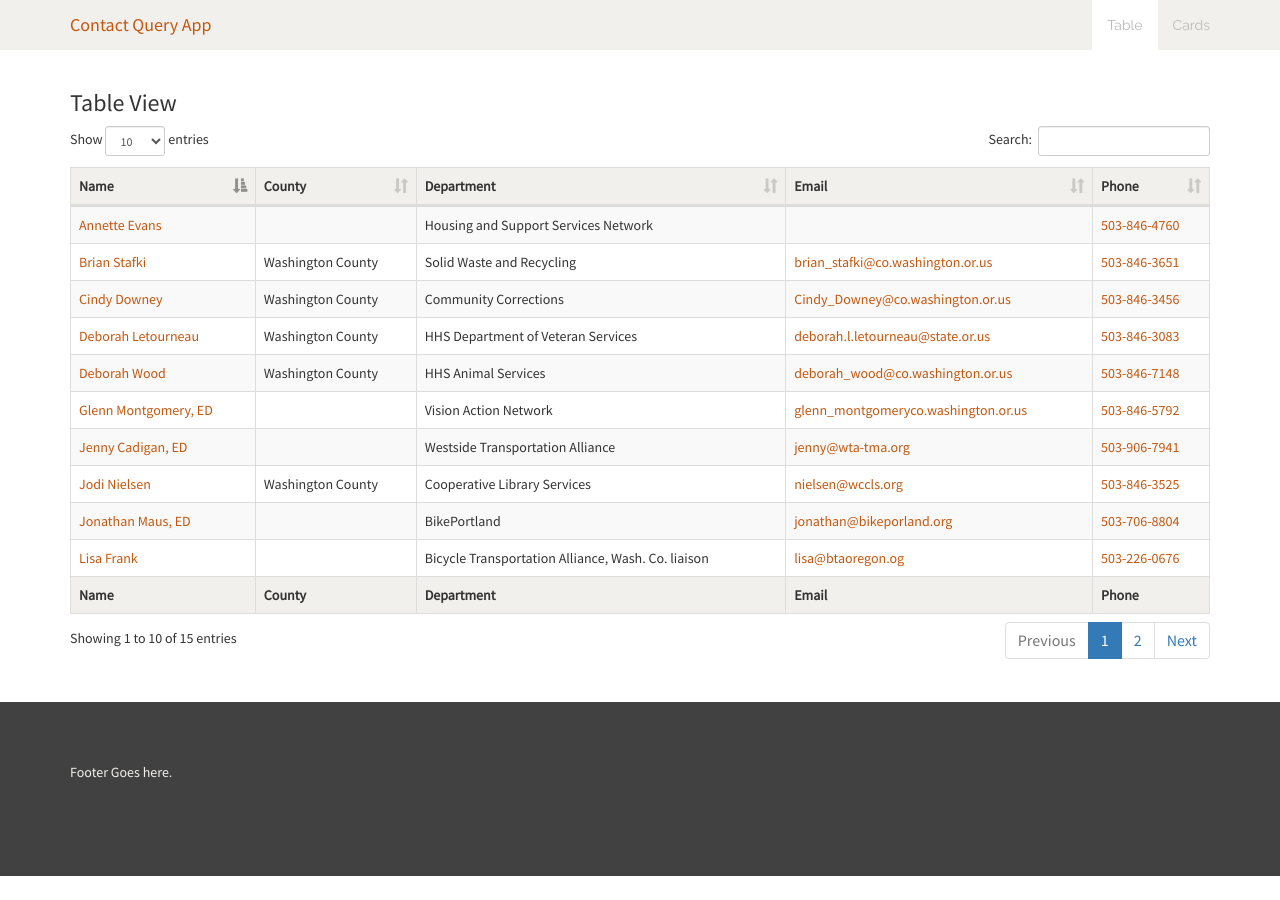
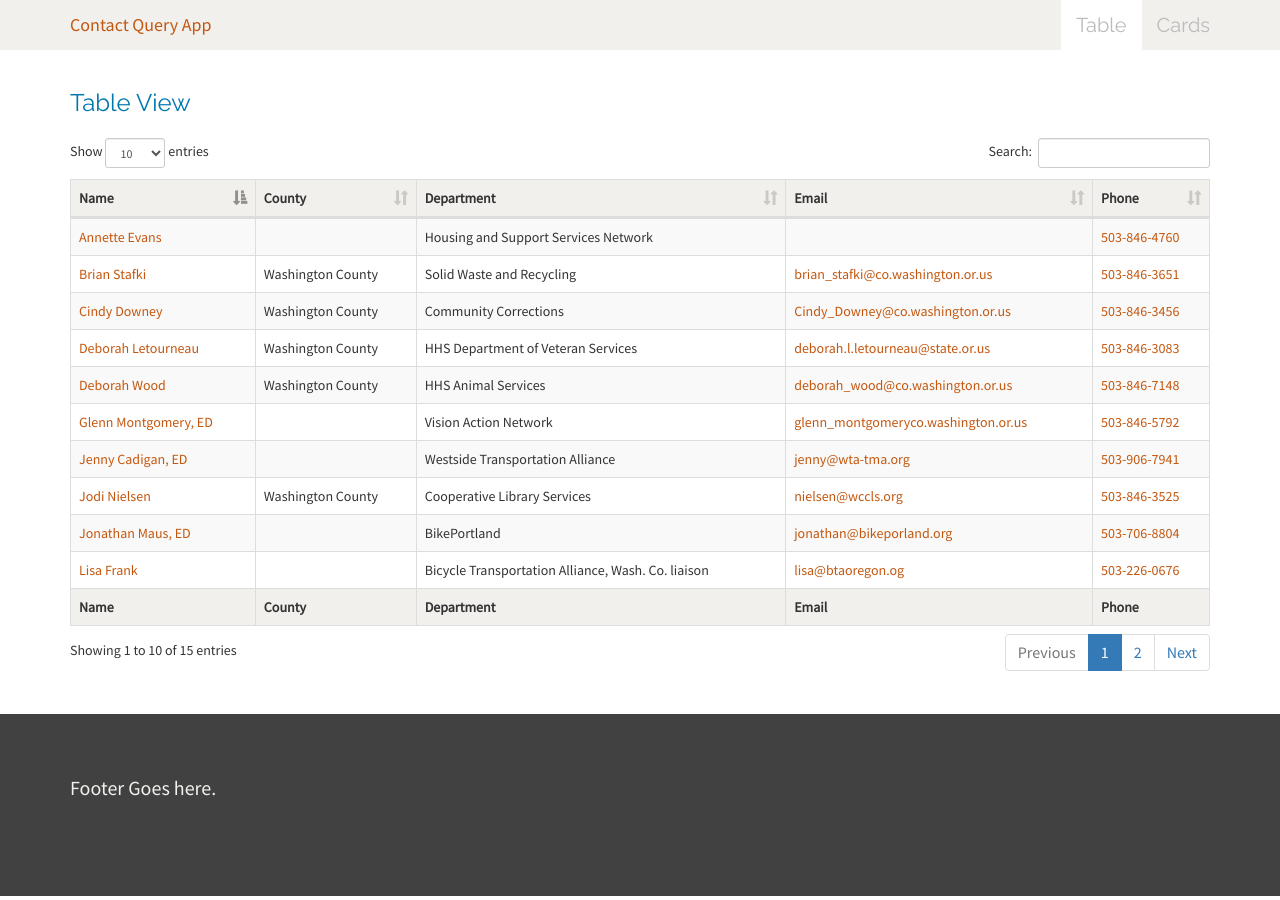
Before and after one commit to mock-up/subsite-contact-query, a Jekyll site: the page built from index.html, in a window 1280 px wide. Built offline with Jekyll 4.4.1, drawn with Linux system fonts in a browser that asks for light colours.

Commit message:
Changes the page title styling.  Removes copy from filter buttons.

```diff
--- /dev/null
+++ b/assets/css/custom.scss
@@ -0,0 +1,299 @@
+---
+---
+
+/* ~~~~~~~~~~~~~~~~~~~~~~~~~~~~~~~~~~~~~~~~~~~~~~~~~~~~~~~~~~~~~~~~~~~~~~~~~~ */
+/* fonts
+/* ~~~~~~~~~~~~~~~~~~~~~~~~~~~~~~~~~~~~~~~~~~~~~~~~~~~~~~~~~~~~~~~~~~~~~~~~~~ */
+@import url(http://fonts.googleapis.com/css?family=Source+Sans+Pro);
+@import url(http://fonts.googleapis.com/css?family=Raleway);
+@import url(http://fonts.googleapis.com/css?family=Inconsolata);
+
+/* ~~~~~~~~~~~~~~~~~~~~~~~~~~~~~~~~~~~~~~~~~~~~~~~~~~~~~~~~~~~~~~~~~~~~~~~~~~ */
+/* css resets
+/* ~~~~~~~~~~~~~~~~~~~~~~~~~~~~~~~~~~~~~~~~~~~~~~~~~~~~~~~~~~~~~~~~~~~~~~~~~~ */
+* { margin: 0; padding: 0; }
+
+html, body { height: 100%; }
+
+body { font-family: "Source Sans Pro", Arial, Helvetica, sans-serif; }
+
+p, ul, ol { font-size: 20px; font-family: "Source Sans Pro", Arial, Helvetica, sans-serif; line-height: 28px; }
+
+code { font-size: 16px; font-family: "Inconsolata", Courier, monospace; background-color: #959595; color: #222222; padding: 4px; border-radius: 0px; }
+
+a { color: rgb(196,87,15); }
+
+a:hover { color: rgb(196,87,15); }
+
+a:visited { color: rgb(196,87,15); }
+
+thead, tfoot {
+  background-color: rgb(242, 240, 237);
+}
+
+/* ~~~~~~~~~~~~~~~~~~~~~~~~~~~~~~~~~~~~~~~~~~~~~~~~~~~~~~~~~~~~~~~~~~~~~~~~~~ */
+/* Bootstrap overrides
+/* ~~~~~~~~~~~~~~~~~~~~~~~~~~~~~~~~~~~~~~~~~~~~~~~~~~~~~~~~~~~~~~~~~~~~~~~~~~ */
+@media (min-width: 768px) {
+  .half-container {
+    width: 640px;
+  }
+}
+
+.nav {
+  font-family: "Raleway", Arial, Helvetica, sans-serif;
+  font-weight: 100;
+  /*text-transform: uppercase;*/
+}
+
+.nav>li.active {
+  background-color: #fff;
+}
+
+.navbar-nav>li>a {
+  color: #bbb;
+  text-decoration: none;
+}
+
+.navbar-nav>li>a:hover {
+  color: #aaa;
+  text-decoration: none;
+  background-color: #ddd;
+  color: #fff;
+}
+
+.navbar-nav>.active>a,
+.navbar-nav>.active>a:focus,
+.navbar-nav>.active>a:hover {
+  color: #bbb;
+  text-decoration: none;
+  background-color: transparent;
+}
+
+.navbar {
+  background-color: rgb(242, 240, 237);
+  border-bottom: none;
+}
+
+.navbar-collapse.in {
+  padding-top: 15px;
+  padding-right: 15px;
+  padding-left: 15px;
+  overflow-x: visible;
+  -webkit-overflow-scrolling: touch;
+  border-top: none;
+}
+
+.navbar-toggle {
+  position: relative;
+  float: right;
+  padding: 9px 10px;
+  margin-top: 8px;
+  margin-right: 15px;
+  margin-bottom: 8px;
+  background-color: #ddd;
+  background-image: none;
+  border: 1px solid transparent;
+  border-radius: 0px;
+}
+
+.navbar-toggle .icon-bar {
+  display: block;
+  width: 22px;
+  height: 2px;
+  border-radius: 0px;
+  background-color: #aaa;
+}
+
+.nav-tabs {
+  /*remove the line beneath the entire ul list*/
+  border-bottom: none;
+}
+
+.nav-tabs>li.active>a, .nav-tabs>li.active>a:focus, .nav-tabs>li.active>a:hover {
+  color: #555;
+  cursor: default;
+  background-color: #fff;
+  border: 1px solid #fff;
+  border-bottom-color: transparent;
+}
+
+@media (max-width: 640px) {
+  .nav-tabs>li>a {
+    /*override the bootstrap borders for tab links*/
+    border: none;
+    border-radius: 0;
+    margin-right: 0px;
+    padding: 5px 8px;
+  }
+}
+
+@media (min-width: 640px) {
+  .nav-tabs>li>a {
+    /*override the bootstrap borders for tab links*/
+    border: none;
+    border-radius: 0;
+    margin-right: 0px;
+    padding: 20px 25px;
+  }
+}
+
+.nav-tabs>li>a:hover {
+  border: none;
+  background-color: #ddd;
+}
+
+.btn-primary {
+  color: #fff;
+  background-color: rgb(196,87,15);
+  border-color: rgb(196,87,15);
+}
+
+.panel {
+  border-radius: 0px;
+  height: 230px;
+}
+
+@media (max-width: 768px) {
+  .panel {
+    height: inherit;
+  }
+}
+
+/* ~~~~~~~~~~~~~~~~~~~~~~~~~~~~~~~~~~~~~~~~~~~~~~~~~~~~~~~~~~~~~~~~~~~~~~~~~~ */
+/* custom id's and classes
+/* ~~~~~~~~~~~~~~~~~~~~~~~~~~~~~~~~~~~~~~~~~~~~~~~~~~~~~~~~~~~~~~~~~~~~~~~~~~ */
+@media (min-width: 640px) {
+  h1.page-title {
+    font-weight: 400;
+    font-family: "Raleway", "Times New Roman", Times, serif;
+    font-size: 48px;
+    padding-bottom: 12px;
+    color: rgb(0,120,174);
+  }
+
+  h2.page-subtitle {
+    font-weight: 100;
+    font-size: 36px;
+    font-family: "Raleway", "Times New Roman", Times, serif;
+  }
+}
+
+@media (max-width: 640px) {
+  h1.page-title {
+    font-weight: 400;
+    font-family: "Raleway", "Times New Roman", Times, serif;
+    font-size: 24px;
+    color: rgb(0,120,174);
+  }
+
+  h2.page-subtitle {
+    font-weight: 100;
+    font-size: 18px;
+    font-family: "Raleway", "Times New Roman", Times, serif;
+  }
+}
+
+.copy-section {
+  background-color: #fff;
+  /*margin-top: 10px;*/
+  margin-bottom: 36px;
+}
+
+.copy-section h1 {
+  font-weight: 400;
+  font-size: 24px;
+}
+
+.copy-section h2 {
+  font-weight: 200;
+  font-size: 20px;
+}
+
+.copy-section p {
+  font-size: 16px;
+  line-height: 1.6;
+}
+
+.copy-section ul {
+  font-size: 16px;
+  line-height: 1.6;
+  margin-left: 24px;
+}
+
+.pre-post-padding {
+  padding-top: 36px;
+  padding-bottom: 36px;
+}
+
+.header-section {
+  background-color: rgb(242, 240, 237);
+}
+
+.footer-section {
+  padding-top: 24px;
+  padding-bottom: 48px;
+  background-color: rgb(65, 65, 65);
+  color: rgb(242, 240, 237);
+}
+
+.footer-section a, .footer-section a:hover, .footer-section a:visited {
+  color: #aaa;
+}
+
+.tab-container {
+  background-color: rgb(242, 240, 237);
+}
+
+.video-title {
+  color: #aaa;
+  text-align: center;
+}
+
+.heading-break {
+  padding-top: 36px;
+}
+
+@media (min-width: 1200px) {
+  .splash-page {
+    margin-top: 200px;
+  }
+}
+
+.panel-heading {
+  font-weight: 800;
+  font-size: 16px;
+}
+
+p.organization {
+  font-size: 14px;
+  word-wrap: break-word;
+}
+
+p.email {
+  font-size: 14px;
+  word-wrap: break-word;
+}
+
+p.phone {
+  font-size: 14px;
+}
+
+@media (max-width: 992px) {
+  .panel-heading {
+    font-size: 14px;
+  }
+}
+
+@media (max-width: 768px) {
+  .panel-heading {
+    font-size: 14px;
+  }
+}
+
+.search-bar {
+  padding: 12px;
+  margin: 2px 2px 12px 2px;
+  background: #f5f5f5;
+  border: 1px solid #ddd;
+}
--- a/index.html
+++ b/index.html
@@ -4,7 +4,7 @@
 ---
 
 <div class="container">
-  <h1 class="page-heading">Table View</h1>
+  <h1 class="page-title">Table View</h1>
 
   {% if site.data.contacts %}
     <table id="table-list" class="table table-striped table-bordered data-table" cellspacing="0" width="100%">
```
